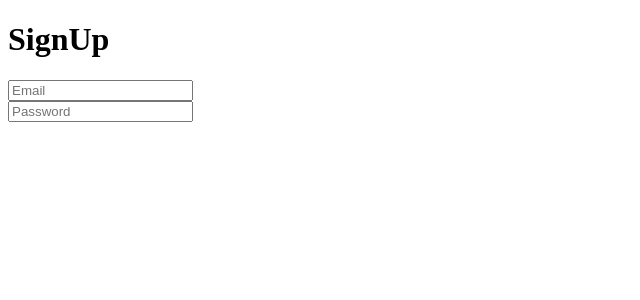
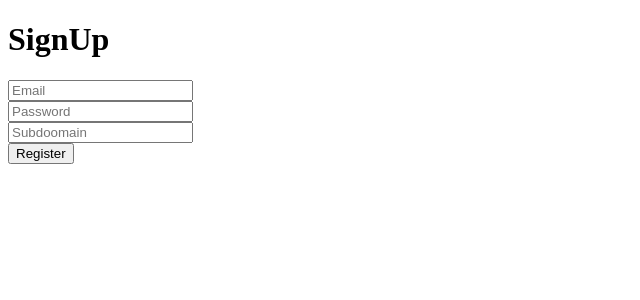
Before and after one commit to hasandeveloper/heimdall-react-client, a React (Create React App) app: page / in a window 1280 px wide. Shown: the top 300 px of the page, without its empty margins (0-640 px from the left). Built offline with nearby package versions, Linux system fonts and the light colour scheme.

Commit message:
chore: registration form skeleton done

```diff
--- a/src/Components/Authentication/Form.jsx
+++ b/src/Components/Authentication/Form.jsx
@@ -1,7 +1,6 @@
 import React from 'react'
 
 const Form = (props) => {
-
 
   return (
     <div>
--- a/src/Components/Authentication/SignUp.jsx
+++ b/src/Components/Authentication/SignUp.jsx
@@ -17,6 +17,15 @@ export const SignUp = () => {
                 error={error}
                 onChangeHandler={onChangeHandler}
           />
+
+      <div>
+        <input value={formData.subdomain} placeholder="Subdoomain" type="text" onChange={onChangeHandler} name="subdomain" />
+      </div>
+
+      <div>
+        <button type="submit">Register</button>
+      </div>
+
       </form>
 
     </div>
--- a/src/Context/AuthenticationContext.js
+++ b/src/Context/AuthenticationContext.js
@@ -14,8 +14,13 @@ export const AuthenticationContextProvider = ({children}) => {
     message: ""
   })
 
-  const onChangeHandler = (e) => {
-
+    //onChange handler
+    const onChangeHandler = (e) => {
+      setFormData({
+          ...formData, //means accept all form data
+          //for below meaning let say email="fa@gmail.com"
+          [e.target.name]: e.target.value,
+      })
   }
 
   const signInHandler = (a) => {
@@ -23,6 +28,7 @@ export const AuthenticationContextProvider = ({children}) => {
   }
 
   const signUpHandler = (a) => {
+    debugger
     alert(a)
   }
 
```
